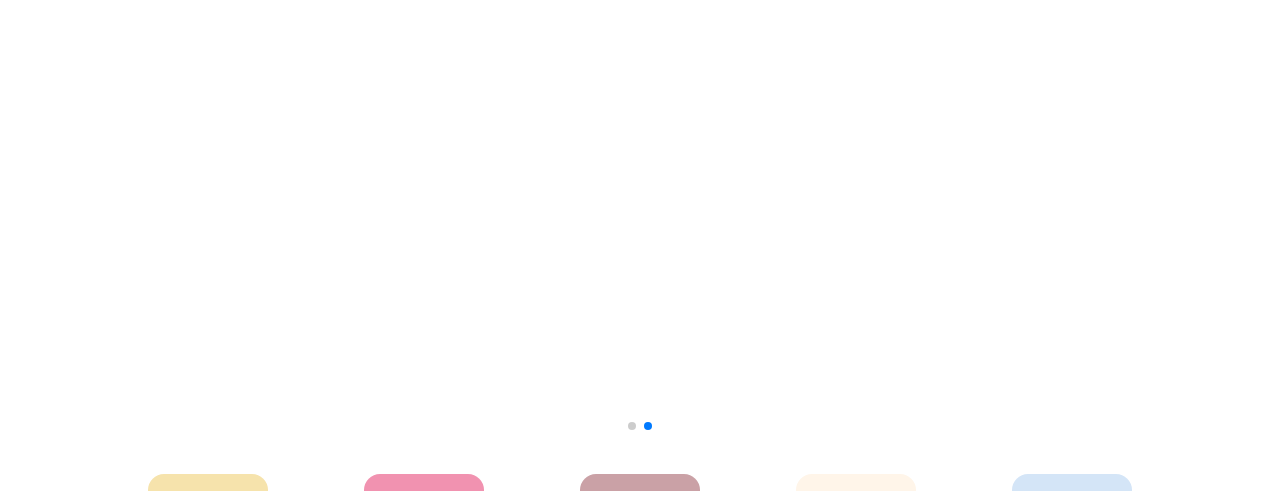
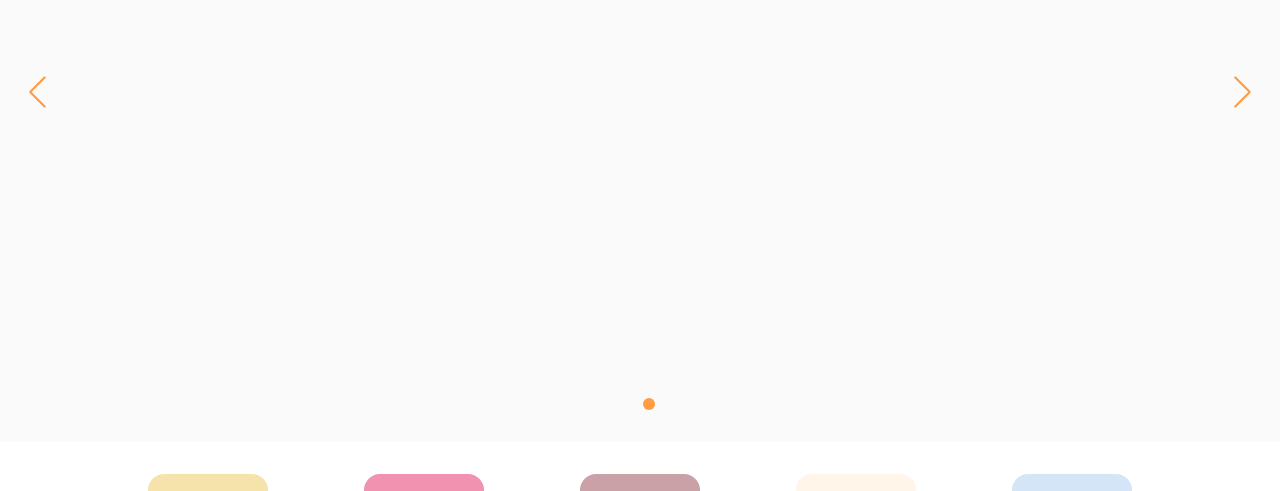
Before and after one commit to Kimbangul/umeus, a Next.js app: page / in a window 1280 px wide. Shown: the part 409-900 px from the top of the page. Built offline with nearby package versions, Linux system fonts and the light colour scheme; a web font is replaced by a local one.

Commit message:
style: update swiper navigation design

```diff
--- a/src/components/main/SlideContainer.tsx
+++ b/src/components/main/SlideContainer.tsx
@@ -22,6 +22,7 @@ const SlideContainer = () => {
       crossFade: true,
 
     },
+    navigation:true,
     speed: 1200,
     pagination: {
       clickable: true
--- a/src/style/components/main/Slide.scss
+++ b/src/style/components/main/Slide.scss
@@ -3,6 +3,39 @@
   height: 70rem;
   position: relative;
   transition: height 0.3s;
+
+  .swiper {
+    &-pagination {
+      @include flex(center, center);
+      top: unset !important;
+      bottom: 3.2rem !important;
+      &-bullet {
+        width: 1rem;
+        height: 1rem;
+        transition: background 0.3s;
+        background: rgba(255, 255, 255, 0.6);
+        &-active {
+          width: 1.2rem;
+          height: 1.2rem;
+          background: $main;
+        }
+      }
+    }
+    &-button {
+      &-next {
+        right: 2.4rem;
+      }
+      &-prev {
+        left: 2.4rem;
+      }
+
+      &-next::after,
+      &-prev::after {
+        font-size: 3.2rem;
+        color: $main;
+      }
+    }
+  }
 
   @media (max-width: $mb-lg) {
     // aspect-ratio: 1/1;
@@ -13,4 +46,10 @@
   &__container {
     height: 100%;
   }
+
+  &__slide {
+    width: 100%;
+    height: 100%;
+    background: $bg01;
+  }
 }
```
